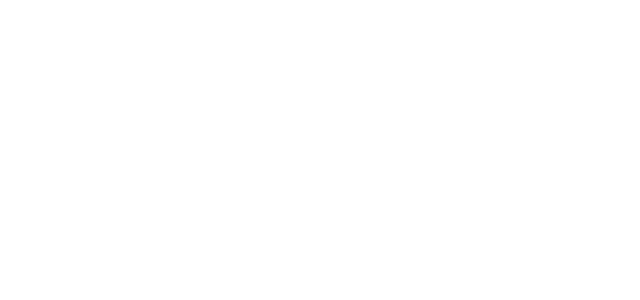
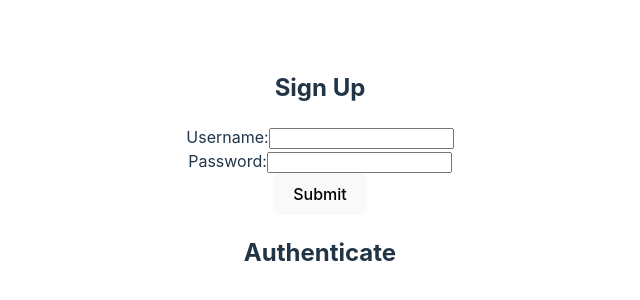
Before and after one commit to loulian444/react-forms, a React (Vite) app: page / in a window 1280 px wide. Shown: the part 230-530 px from the top of the page, without its empty margins (320-960 px from the left). Built offline with nearby package versions, Linux system fonts and the light colour scheme.

Commit message:
made basic form for signupform

```diff
--- a/src/App.jsx
+++ b/src/App.jsx
@@ -1,13 +1,15 @@
-import { useState } from 'react'
-import './App.css'
+import { useState } from "react";
+import "./App.css";
+import SignUpForm from "./Components/SignUpForm.jsx";
+import Authenticate from "./Components/Authenticate.jsx";
 
-function App() {
-
+const App = () => {
   return (
     <>
+      <SignUpForm />
+      <Authenticate />
+    </>
+  );
+};
 
-    </>
-  )
-}
-
-export default App
+export default App;
--- a/src/Components/SignUpForm.jsx
+++ b/src/Components/SignUpForm.jsx
@@ -1,7 +1,26 @@
+import { useState } from "react";
+
 const SignUpForm = () => {
+  const [username, setUsername] = useState(``);
+  const [password, setPassword] = useState(``);
+  const [error, setError] = useState(null);
+
   return (
     <>
       <h2>Sign Up</h2>
+      <form>
+        <label>
+          Username:
+          <input />
+        </label>
+        <br />
+        <label>
+          Password:
+          <input />
+        </label>
+        <br />
+        <button>Submit</button>
+      </form>
     </>
   );
 };
```
